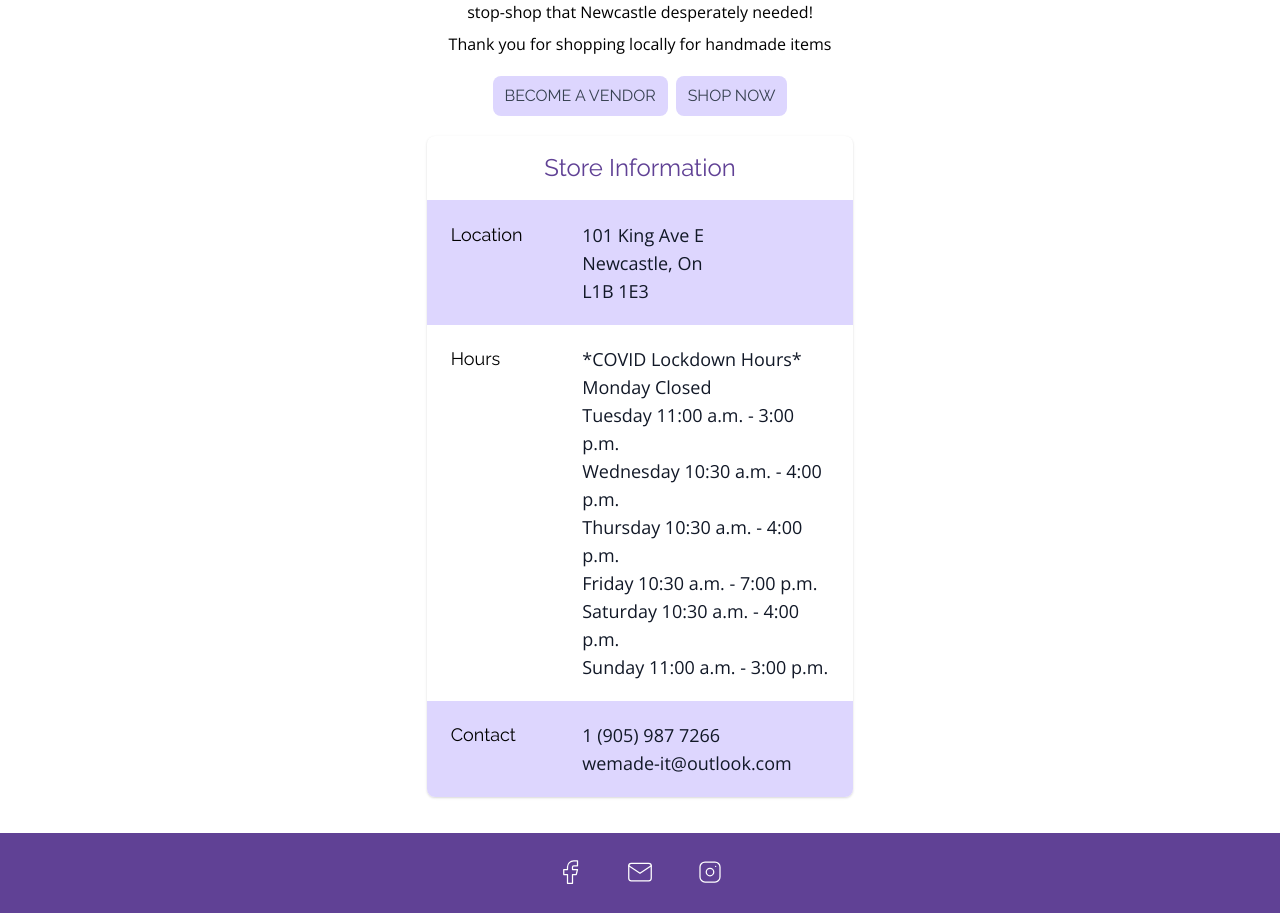
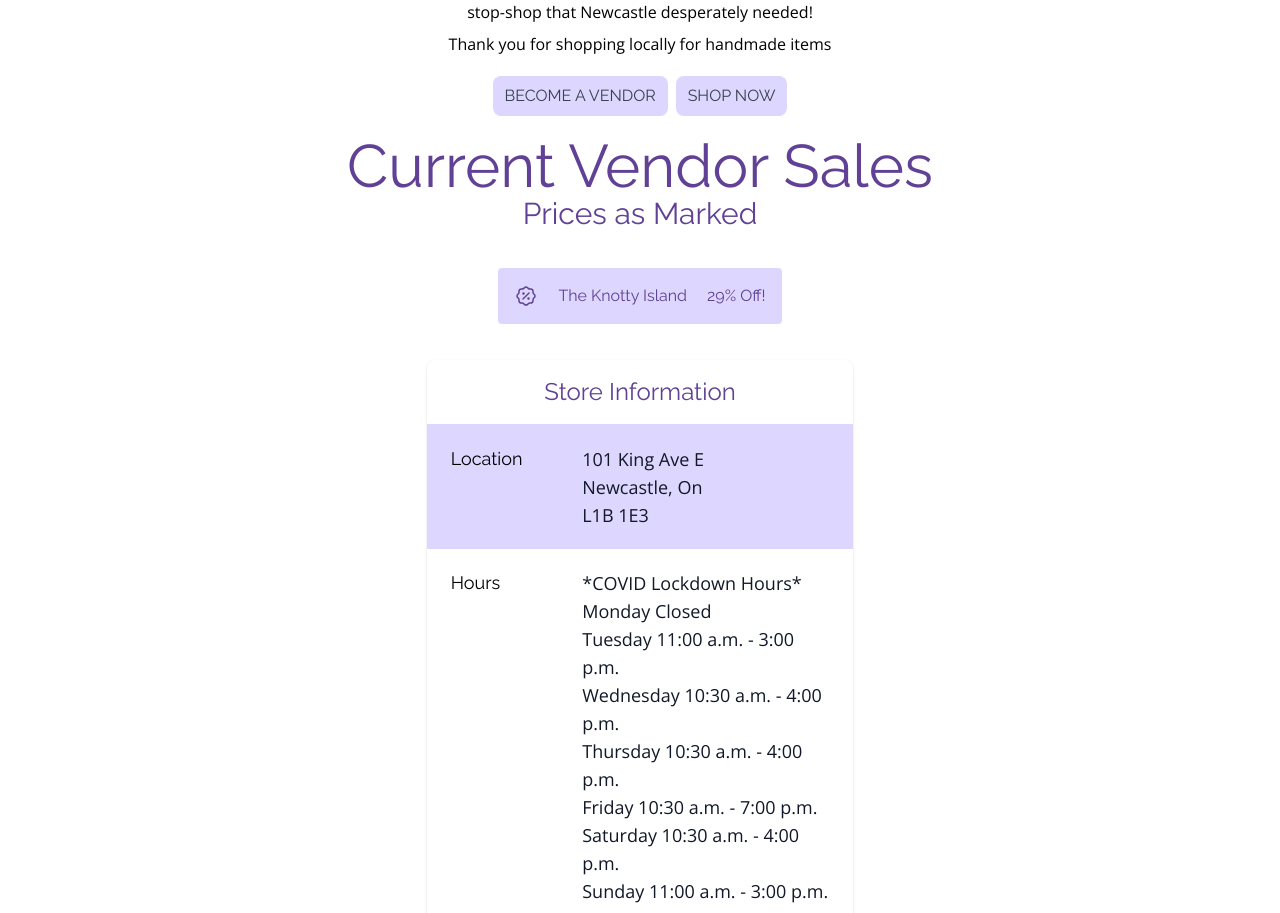
Before and after one commit to kellenwiltshire/we-made-it, a Next.js app: page / in a window 1280 px wide. Shown: the part 1366-2279 px from the top of the page. Built offline with nearby package versions, Linux system fonts and the light colour scheme.

Commit message:
Sale Info Added - Waiting Approval

```diff
--- a/VendorList/VendorList.js
+++ b/VendorList/VendorList.js
@@ -296,6 +296,7 @@ export const vendors = [
 		vendor: 'The Knotty Island',
 		image:
 			'https://we-made-it.s3.us-east-2.amazonaws.com/Vendor+Photos/theknottyisland.jpg',
+		sale: 29,
 	},
 	{
 		vendor: 'The Quilting Queen',
--- /dev/null
+++ b/components/About/VendorSale.js
@@ -0,0 +1,77 @@
+import React, { useEffect, useState } from 'react';
+import Headers from '../Layout/Headers';
+import { vendors } from '../../VendorList/VendorList';
+import Link from 'next/link';
+
+function VendorSale() {
+	const [sales, setSales] = useState([]);
+	const checkForSales = () => {
+		const currentSales = vendors.filter((sale) => {
+			if (sale.sale) {
+				return sale;
+			} else {
+				return;
+			}
+		});
+		return currentSales;
+	};
+	useEffect(() => {
+		setSales(checkForSales());
+	}, []);
+	console.log(sales);
+	return (
+		<div className='w-full flex flex-row flex-wrap justify-center'>
+			<Headers title='Current Vendor Sales' subtitle='Prices as Marked' />
+			<div class='p-2 sm:w-1/2 w-full flex flex-row justify-center'>
+				{sales.map((vendor, i) => {
+					const shortenedVendor = sales[i].vendor.split(' ').join('');
+					return (
+						<Link
+							href={{
+								pathname: `/search/[...searchitems]`,
+								query: {
+									searchitems: shortenedVendor,
+									search: sales[i].vendor,
+								},
+							}}
+						>
+							<a>
+								<div
+									key={i}
+									className='bg-purple-200 rounded flex p-4 items-center m-2'
+								>
+									<svg
+										xmlns='http://www.w3.org/2000/svg'
+										className='icon icon-tabler icon-tabler-discount-2'
+										width='24'
+										height='24'
+										viewBox='0 0 24 24'
+										strokeWidth='1.5'
+										stroke='#604195'
+										fill='none'
+										strokeLinecap='round'
+										strokeLinejoin='round'
+									>
+										<path stroke='none' d='M0 0h24v24H0z' fill='none' />
+										<line x1='9' y1='15' x2='15' y2='9' />
+										<circle cx='9.5' cy='9.5' r='.5' fill='currentColor' />
+										<circle cx='14.5' cy='14.5' r='.5' fill='currentColor' />
+										<path d='M5 7.2a2.2 2.2 0 0 1 2.2 -2.2h1a2.2 2.2 0 0 0 1.55 -.64l.7 -.7a2.2 2.2 0 0 1 3.12 0l.7 .7a2.2 2.2 0 0 0 1.55 .64h1a2.2 2.2 0 0 1 2.2 2.2v1a2.2 2.2 0 0 0 .64 1.55l.7 .7a2.2 2.2 0 0 1 0 3.12l-.7 .7a2.2 2.2 0 0 0 -.64 1.55v1a2.2 2.2 0 0 1 -2.2 2.2h-1a2.2 2.2 0 0 0 -1.55 .64l-.7 .7a2.2 2.2 0 0 1 -3.12 0l-.7 -.7a2.2 2.2 0 0 0 -1.55 -.64h-1a2.2 2.2 0 0 1 -2.2 -2.2v-1a2.2 2.2 0 0 0 -.64 -1.55l-.7 -.7a2.2 2.2 0 0 1 0 -3.12l.7 -.7a2.2 2.2 0 0 0 .64 -1.55v-1' />
+									</svg>
+									<span className='font-title text-dark-purple ml-5'>
+										{sales[i].vendor}
+									</span>
+									<span className='font-title text-dark-purple ml-5'>
+										{sales[i].sale}% Off!
+									</span>
+								</div>
+							</a>
+						</Link>
+					);
+				})}
+			</div>
+		</div>
+	);
+}
+
+export default VendorSale;
--- a/pages/index.js
+++ b/pages/index.js
@@ -5,6 +5,7 @@ import Layout from '../components/Layout/Layout';
 import React from 'react';
 import Image from 'next/image';
 import Link from 'next/link';
+import VendorSale from '../components/About/VendorSale';
 
 export default function Home({ cart }) {
 	return (
@@ -25,6 +26,7 @@ export default function Home({ cart }) {
 			</Link>
 			<Headers title='Our Story' />
 			<AboutStore />
+			<VendorSale />
 			<Location />
 		</Layout>
 	);
```
